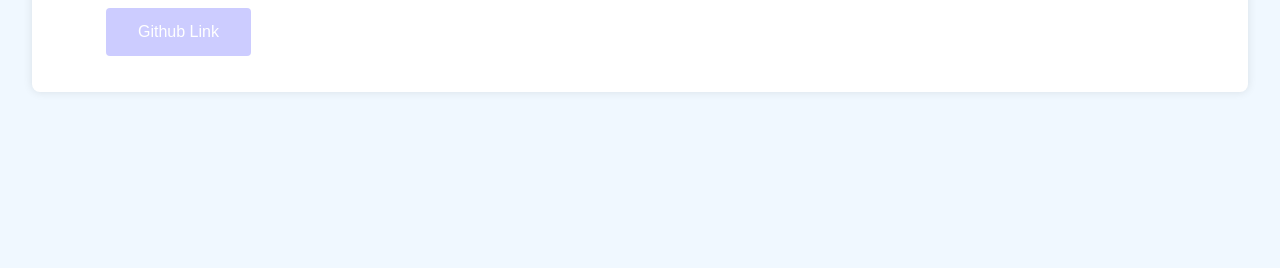
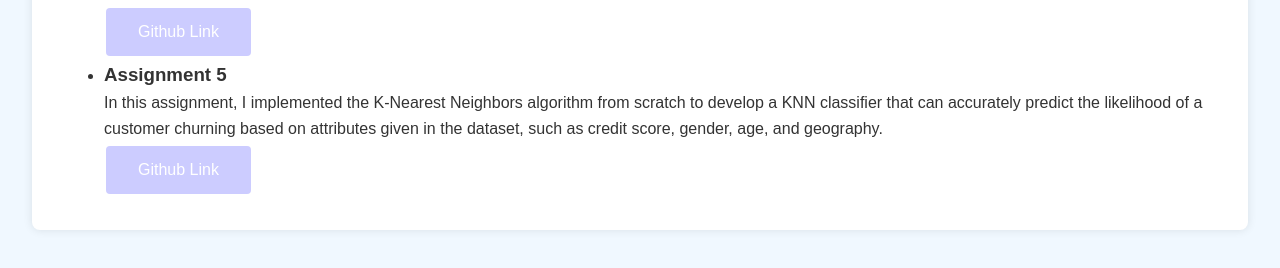
Before and after one commit to labeaudion/labeaudion.github.io, a plain HTML site: page assignments.html in a window 1280 px wide. Shown: the part 1298-1566 px from the top of the page. Before the commit the page ends 1438 px from the top, so only its background shows below. Drawn offline with Linux system fonts and the light colour scheme.

Commit message:
adding assignment 5

```diff
--- a/assignments.html
+++ b/assignments.html
@@ -73,6 +73,16 @@
                         <button class="button">Github Link</button>
                     </a>
                 </li>
+                <li>
+                    <h3>Assignment 5</h3>
+                    <p>In this assignment, I implemented the K-Nearest Neighbors algorithm from scratch to develop a KNN classifier
+                        that can accurately predict the likelihood of a customer churning based on attributes given in the dataset,
+                        such as credit score, gender, age, and geography.
+                    </p>
+                    <a href="https://github.com/labeaudion/beaudion-assignment-5" class="button-link">
+                        <button class="button">Github Link</button>
+                    </a>
+                </li>
                 <!-- Add more project entries as needed -->
             </ul>
         </section>
```
